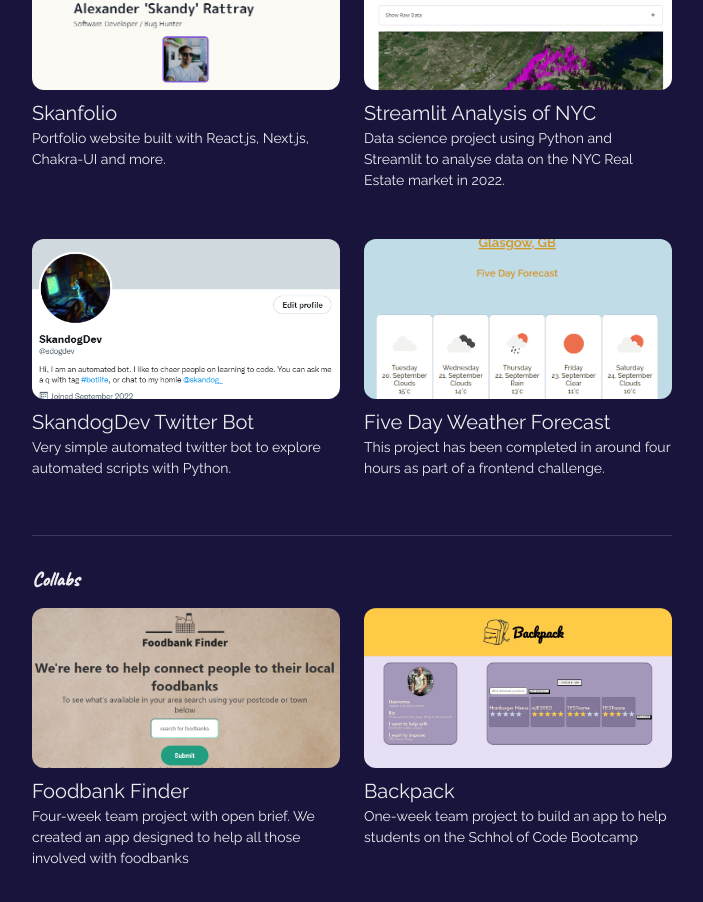
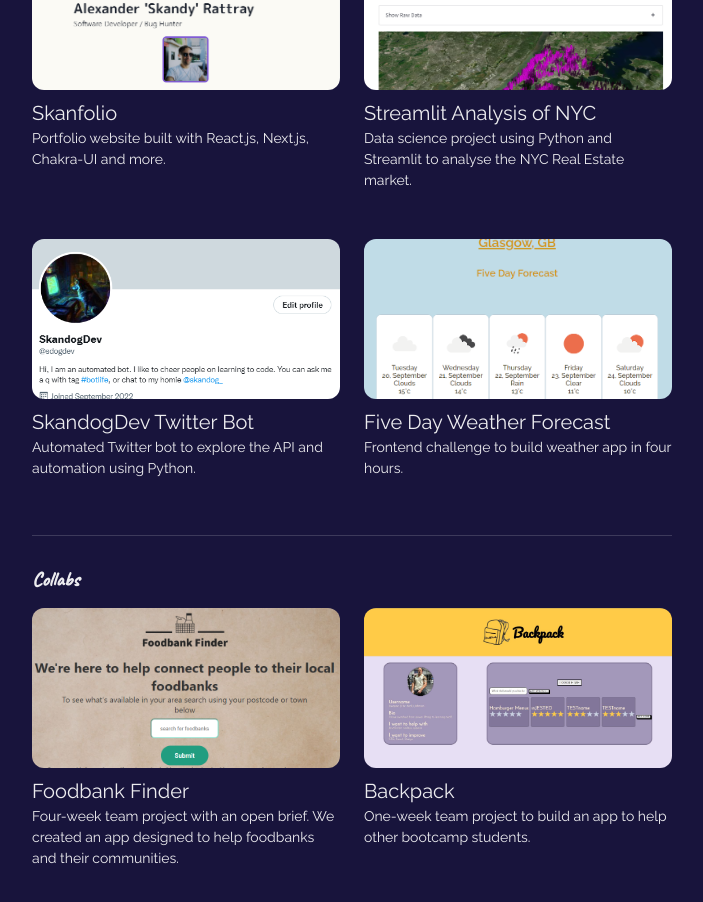
Before and after one commit to skandog/p, a Next.js app: page /projects in a window 1280 px wide. Shown: the part 304-1206 px from the top of the page, without its empty margins (288-991 px from the left). Built offline with nearby package versions, Linux system fonts and the light colour scheme.

Commit message:
tightened up copy on projects page

```diff
--- a/pages/projects.js
+++ b/pages/projects.js
@@ -64,8 +64,8 @@ const Projects = () => {
               title="Streamlit Analysis of NYC"
               thumbnail={useColorModeValue(stremNYC.src, stremNYCDark.src)}
             >
-              Data science project using Python and Streamlit to analyse data on
-              the NYC Real Estate market in 2022.
+              Data science project using Python and Streamlit to analyse the NYC
+              Real Estate market.
             </WorkGridItem>
           </Section>
           <Section delay={0.2}>
@@ -75,8 +75,8 @@ const Projects = () => {
               title="SkandogDev Twitter Bot"
               thumbnail={useColorModeValue(botDark.src, botLight.src)}
             >
-              Very simple automated twitter bot to explore automated scripts
-              with Python.
+              Automated Twitter bot to explore the API and automation using
+              Python.
             </WorkGridItem>
           </Section>
           <Section delay={0.2}>
@@ -86,8 +86,7 @@ const Projects = () => {
               title="Five Day Weather Forecast"
               thumbnail={weatherApp.src}
             >
-              This project has been completed in around four hours as part of a
-              frontend challenge.
+              Frontend challenge to build weather app in four hours.
             </WorkGridItem>
           </Section>
         </SimpleGrid>
@@ -110,8 +109,8 @@ const Projects = () => {
               title="Foodbank Finder"
               thumbnail={foodbank.src}
             >
-              Four-week team project with open brief. We created an app designed
-              to help all those involved with foodbanks
+              Four-week team project with an open brief. We created an app
+              designed to help foodbanks and their communities.
             </WorkGridItem>
           </Section>
           <Section delay={0.5}>
@@ -120,8 +119,8 @@ const Projects = () => {
               title="Backpack"
               thumbnail={backpack.src}
             >
-              One-week team project to build an app to help students on the
-              Schhol of Code Bootcamp
+              One-week team project to build an app to help other bootcamp
+              students.
             </WorkGridItem>
           </Section>
         </SimpleGrid>
```
